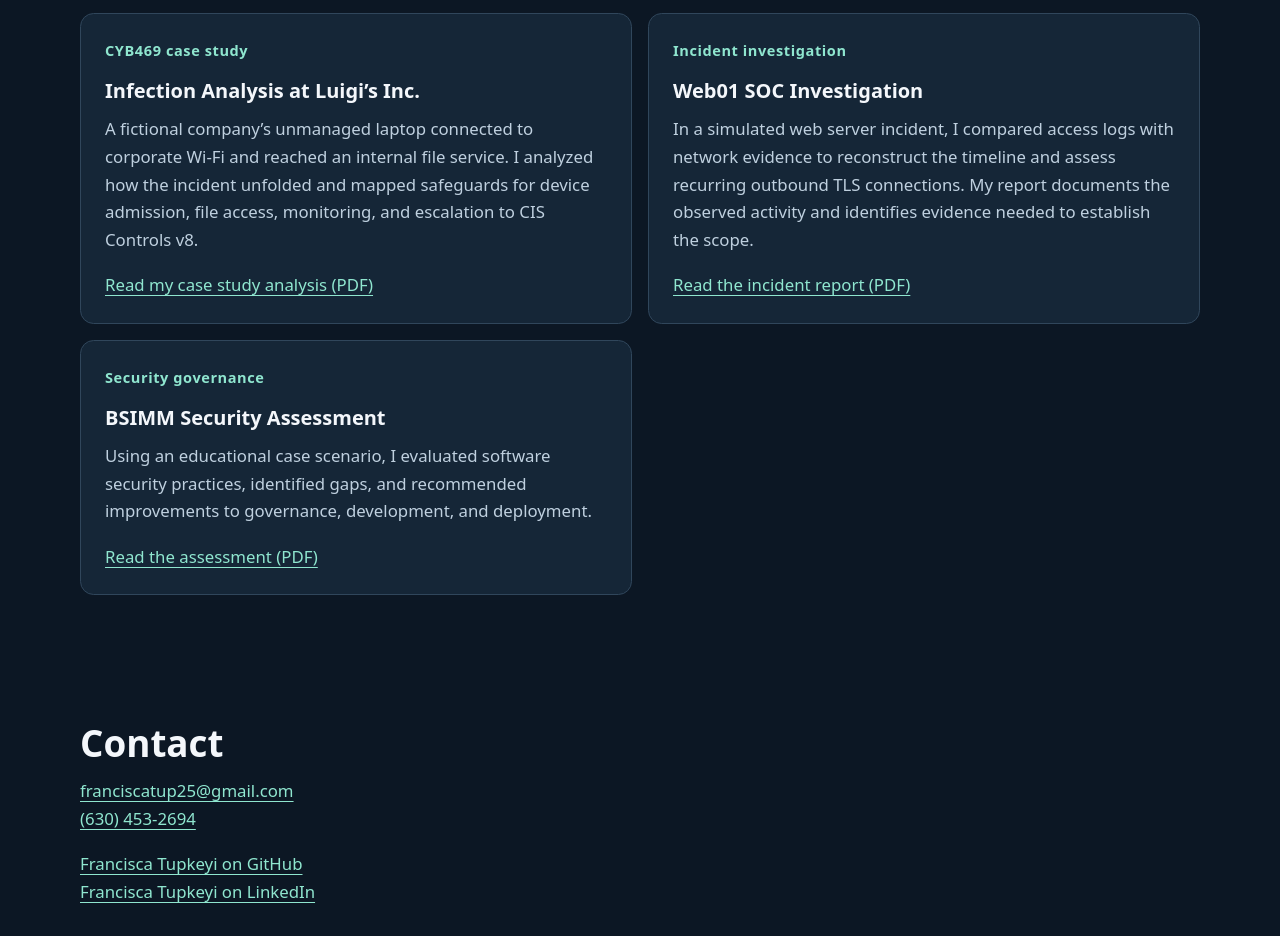
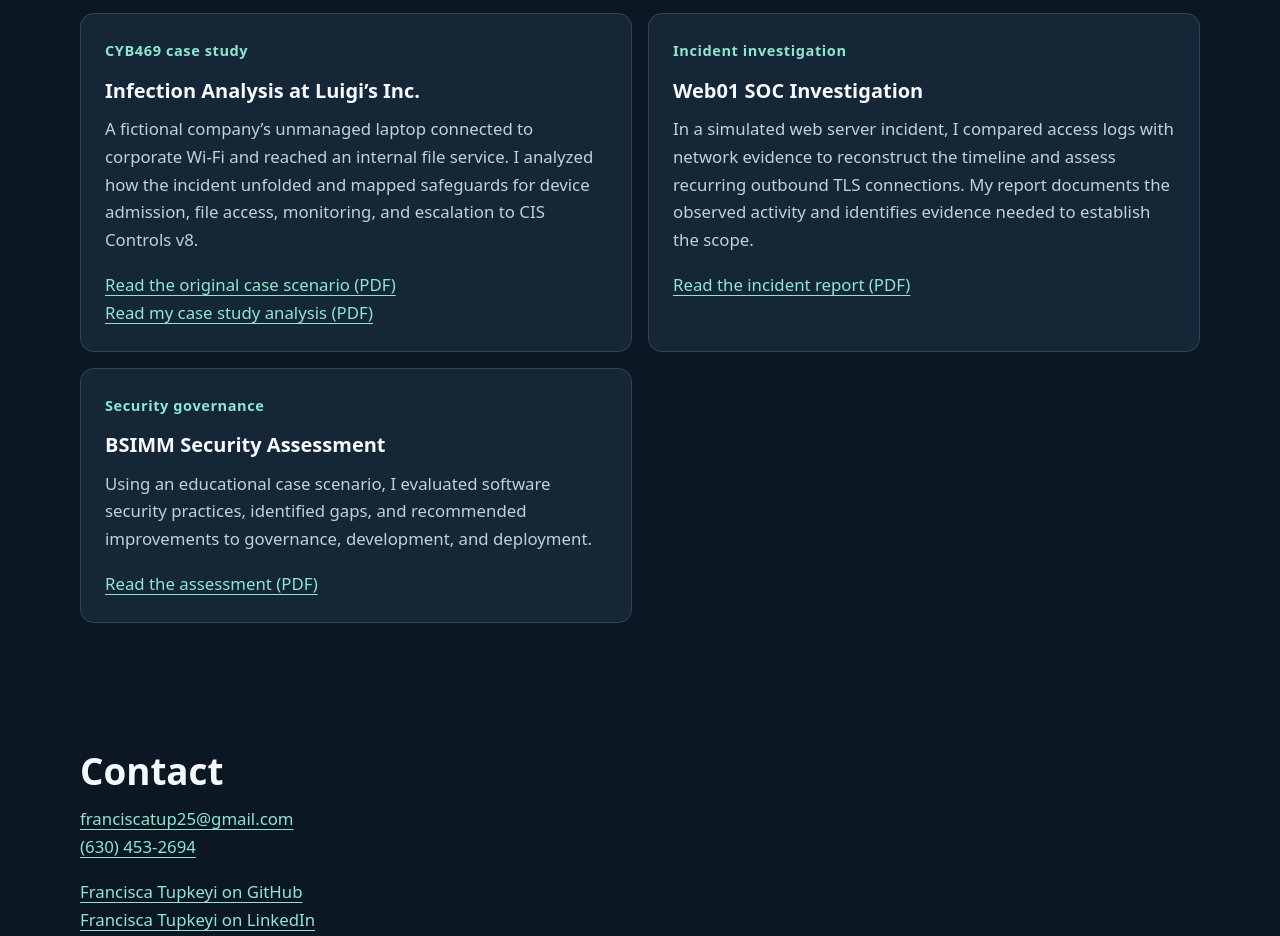
Before and after one commit to FinaSec/FinaSec, a plain HTML site: page docs/index.html in a window 1280 px wide. Shown: the part 2099-3035 px from the top of the page. Drawn offline with Linux system fonts and the light colour scheme.

Commit message:
Add the original Luigi case scenario beside the analysis

```diff
--- a/docs/index.html
+++ b/docs/index.html
@@ -64,7 +64,7 @@ footer { border-top: 1px solid #30465b; color: var(--muted); }
 <article><p class="eyebrow">Project and Portfolio IV</p><h3>SnowBe Security Policies</h3><p>Our Group 4 policy work established how SnowBe personnel report security incidents and use company technology responsibly.</p><a href="files/SnowBe-Incident-Response-Policy.pdf">Read the incident response policy (PDF)</a><br><a href="files/SnowBe-Acceptable-Use-Policy.pdf">Read the acceptable use policy (PDF)</a></article>
 <article><p class="eyebrow">Project and Portfolio IV</p><h3>SnowBe Password Standard and Procedure</h3><p>I defined password and MFA requirements for SnowBe and documented how users and IT staff handle first sign-in, password changes, recovery, and exceptions.</p><a href="files/SnowBe-Password-Standard.pdf">Read the password standard (PDF)</a><br><a href="files/SnowBe-Password-Creation-Procedure.pdf">Read the password procedure (PDF)</a></article>
 <article><p class="eyebrow">Project and Portfolio V</p><h3>SnowBe Security Maturity Assessment</h3><p>I rated 17 security domains and prioritized improvements for SnowBe. Access control, identification and authentication, and system and communications protection were my top three priorities.</p><a href="files/SnowBe-Maturity-Ratings.pdf">View maturity ratings (PDF)</a><br><a href="files/SnowBe-Maturity-Prioritization.pdf">Read the prioritization (PDF)</a></article>
-<article><p class="eyebrow">CYB469 case study</p><h3>Infection Analysis at Luigi’s Inc.</h3><p>A fictional company’s unmanaged laptop connected to corporate Wi-Fi and reached an internal file service. I analyzed how the incident unfolded and mapped safeguards for device admission, file access, monitoring, and escalation to CIS Controls v8.</p><a href="files/Luigis-CIS-Controls-Analysis.pdf">Read my case study analysis (PDF)</a></article>
+<article><p class="eyebrow">CYB469 case study</p><h3>Infection Analysis at Luigi’s Inc.</h3><p>A fictional company’s unmanaged laptop connected to corporate Wi-Fi and reached an internal file service. I analyzed how the incident unfolded and mapped safeguards for device admission, file access, monitoring, and escalation to CIS Controls v8.</p><a href="files/Luigis-Company-Case-Study.pdf">Read the original case scenario (PDF)</a><br><a href="files/Luigis-CIS-Controls-Analysis.pdf">Read my case study analysis (PDF)</a></article>
 <article><p class="eyebrow">Incident investigation</p><h3>Web01 SOC Investigation</h3><p>In a simulated web server incident, I compared access logs with network evidence to reconstruct the timeline and assess recurring outbound TLS connections. My report documents the observed activity and identifies evidence needed to establish the scope.</p><a href="https://github.com/FinaSec/web01-soc-investigation/blob/main/report/Web01_Incident_Analysis.pdf">Read the incident report (PDF)</a></article>
 <article><p class="eyebrow">Security governance</p><h3>BSIMM Security Assessment</h3><p>Using an educational case scenario, I evaluated software security practices, identified gaps, and recommended improvements to governance, development, and deployment.</p><a href="https://github.com/FinaSec/BSIMM-Security-Assessment/blob/main/reports/BSIMM-Security-Assessment.pdf">Read the assessment (PDF)</a></article>
 </div>
```
Also changed, not shown: 1 other file.
